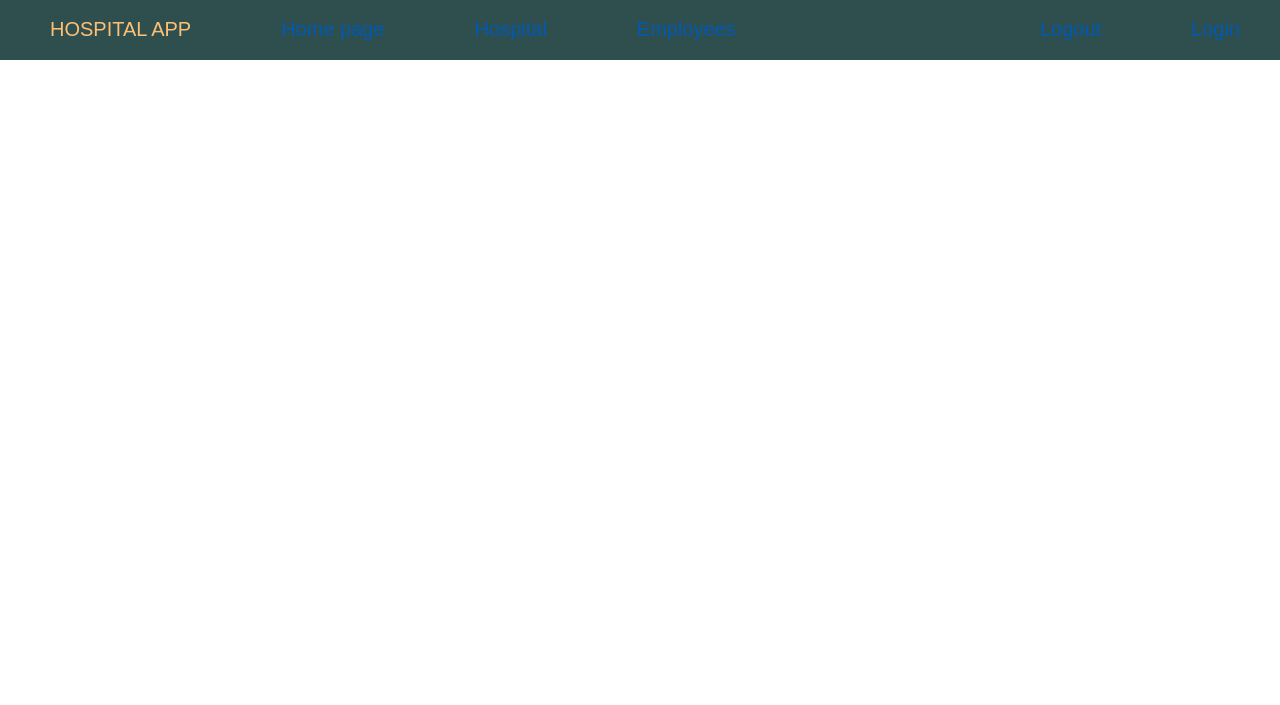
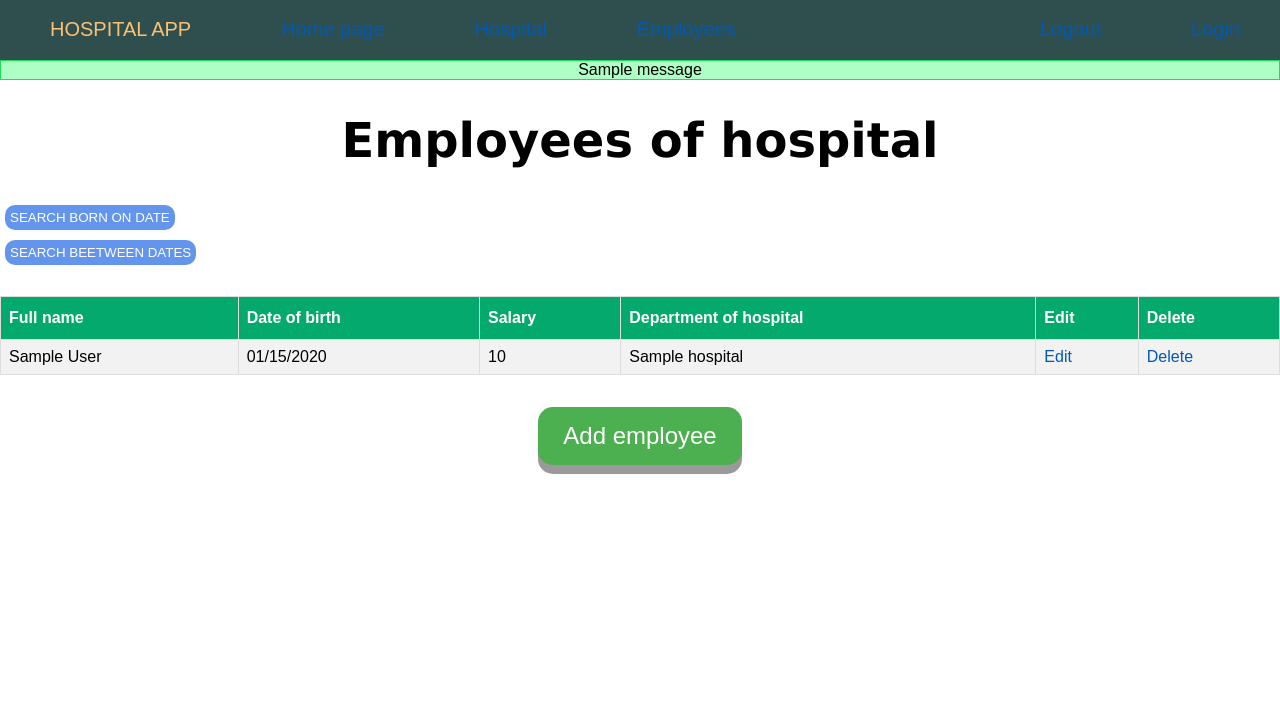
Before and after one commit to XValentavr/EPAMFlaskFinalProject, a Flask app: page /employees in a window 1280 px wide. Shown: the top 705 px of the page. Run offline with Flask 2, Linux system fonts and the light colour scheme; a user stored in the database is signed in; tables that the repository leaves empty hold one stand-in row (values such as "Sample post"); one stand-in notice (Sample message) is shown; some libraries are stand-ins or nearby versions.

```diff
--- a/hospital_app/rest/employees_api.py
+++ b/hospital_app/rest/employees_api.py
@@ -51,7 +51,6 @@ class AllEmployees(Resource):
         :return: the list of all employees in json format
         """
         args = request.args
-
         if len(args) == 2 and validate_date(args['start_date']) and validate_date(args['end_date']):
             return jsonify(employee_of_hospital.born_between_dates(start_date=args['start_date'],
                                                                    end_date=args['end_date']))
--- a/hospital_app/static/js/employees_of_hospital/employees.js
+++ b/hospital_app/static/js/employees_of_hospital/employees.js
@@ -0,0 +1,80 @@
+fetch("/api/employees")
+    .then((response) => response.json())
+    .then((data) => {
+        DisplayGotData(data);
+    })
+    .catch((error) => console.log(error))
+
+function DisplayGotData(data) {
+    if (data.length === 0) {
+        let empty = document.getElementById("empty");
+        let text = document.createTextNode("No employees of hospital were found");
+        empty.appendChild(text);
+    } else {
+        CreateTable(GetData(data));
+    }
+}
+
+function GetData(data) {
+    let information = []
+    for (let i = 0; i < data.length; i++) {
+        let current_employees = data[i];
+        if (current_employees['hospital_id'] === null) {
+            current_employees['hospital_id'] = 'Not specified'
+        }
+        let json_employee = {
+            'identifier': current_employees['id'],
+            'Name': current_employees['name'],
+            'Date of birth': current_employees['date_of_birth'],
+            'Salary': current_employees['salary'],
+            'Department': current_employees['hospital_id']
+        }
+        information.push(json_employee)
+    }
+    return information
+}
+
+function CreateTable(data) {
+    let session = document.getElementById("session").textContent
+    let table = document.querySelector("table");
+    let keys = Object.keys(data[0])
+    for (let i = 0; i < data.length; i++) {
+        let element = data[i];
+        let row = table.insertRow();
+        for (let j = 1; j < keys.length; j++) {
+            let cell = row.insertCell();
+            let text = document.createTextNode(element[keys[j]]);
+            cell.appendChild(text);
+        }
+        if (session.includes('login')) {
+            //create edit link
+            let cell = row.insertCell();
+            let a = document.createElement("a");
+            a.setAttribute("href", `/employees/edit/${element['identifier']}`);
+            let text = document.createTextNode("Edit");
+            a.appendChild(text);
+            cell.appendChild(a);
+            cell = row.insertCell();
+            //create delete request
+            a = document.createElement("a");
+            a.setAttribute("onclick", `api_delete_employee(${element['identifier']})`)
+            text = document.createTextNode("Delete");
+            a.appendChild(text);
+            cell.appendChild(a);
+        }
+    }
+}
+
+function api_delete_employee(identifier) {
+    fetch(`/api/employees/${identifier}`, {
+        method: 'DELETE'
+    })
+        .then((response) => response.json())
+        .then(() => {
+            window.location.href = `/employees`;
+        })
+        .catch(() => {
+            window.location = document.URL;
+            alert('An error occured. Please try again')
+        })
+}
--- a/hospital_app/templates/employees_of_hospital/employees.html
+++ b/hospital_app/templates/employees_of_hospital/employees.html
@@ -1,9 +1,92 @@
+<!DOCTYPE html>
+<html lang="en">
+<head>
+    <meta charset="UTF-8">
+    <link rel="canonical" href="{{ url_for('user.get_department_of_hospital') }}">
+    <meta name="description" content="It's all departments hospital">
+    <title>Departments of hospital</title>
+</head>
 {% extends 'base.html' %}
 {% block content %}
     {{ super() }}
+    {% for cat, msg in get_flashed_messages(True) %}
+        <div class="flash {{ cat }}">{{ msg }}</div>
+    {% endfor %}
     <style>
         body {
             background-image: none
         }
     </style>
+    <h1>Employees of hospital</h1>
+    <div class="wrapper">
+        <div class="left">
+            <button class="forButton" onclick='ShowHidden("BornOn")'>Search born on date</button>
+            <div id="BornOn" style="display:none">
+                <div class="date">
+                    <label for="date">Enter date:</label>
+                    <label for="curdate"></label>
+                    <input type="text" id="curdate" placeholder="mm/dd/yyyy">
+                </div>
+            </div>
+        </div>
+        <div class="right">
+            <button class="forButton" onclick='ShowHidden("BornBeetween")'>Search beetween dates
+            </button>
+            <div id="BornBeetween" style="display:none">
+                <div class="date">
+                    <label for="date">Start date:</label>
+                    <label for="start_date"></label>
+                    <input type="text" id="curdate" placeholder="mm/dd/yyyy">
+                </div>
+                <div class="date">
+                    <label for="date">Finish date:</label>
+                    <label for="finish_date"></label>
+                    <input type="text" id="curdate" placeholder="mm/dd/yyyy">
+                </div>
+
+            </div>
+        </div>
+    </div>
+    <table id="table">
+        <thead>
+        <tr>
+            {% if session.login is defined %}
+                <th>Full name</th>
+                <th>Date of birth</th>
+                <th>Salary</th>
+                <th>Department of hospital</th>
+                <th>Edit</th>
+                <th>Delete</th>
+            {% else %}
+                <th>Full name</th>
+                <th>Date of birth</th>
+                <th>Salary</th>
+                <th>Department of hospital</th>
+            {% endif %}
+        </tr>
+        </thead>
+    </table>
+    <h1 class="text-center margin-top"><small id="empty"></small></h1>
+
+    {% if session.login is defined %}
+        <div style="text-align: center">
+            <a href="{{ url_for('user.add_employee') }}" class="button_add" role="button">Add
+                employee</a>
+        </div>
+    {% endif %}
+
+    <p id="session" hidden>{{ session }}</p>
+    <script type="text/javascript"
+            src="{{ url_for('static', filename='js/employees_of_hospital/employees.js') }}"></script>
+    <script>
+        function ShowHidden(tales) {
+            let element = document.getElementById(tales);
+            if (element.style.display === 'none') {
+                element.style.display = 'block';
+            } else {
+                element.style.display = 'none';
+            }
+        }
+    </script>
 {% endblock %}
+</html>
```
Also changed, not shown: documentation/html_prototype/employees.html (+188 -3 lines), hospital_app/static/js/departments_of_hospital/departments.js (+4 -4 lines), hospital_app/templates/department_of_hospital/departments.html (+7 -4 lines), documentation/html_prototype/departments.html (indentation only).
